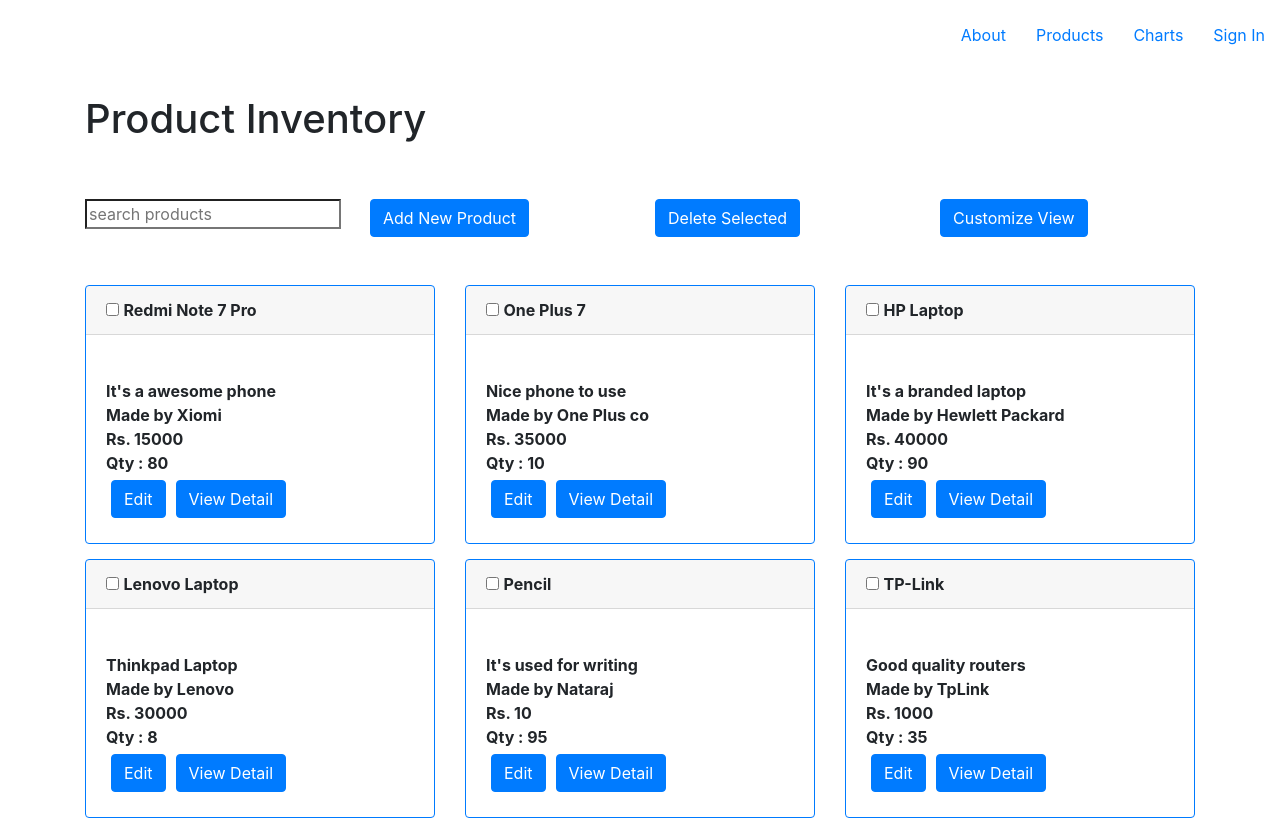
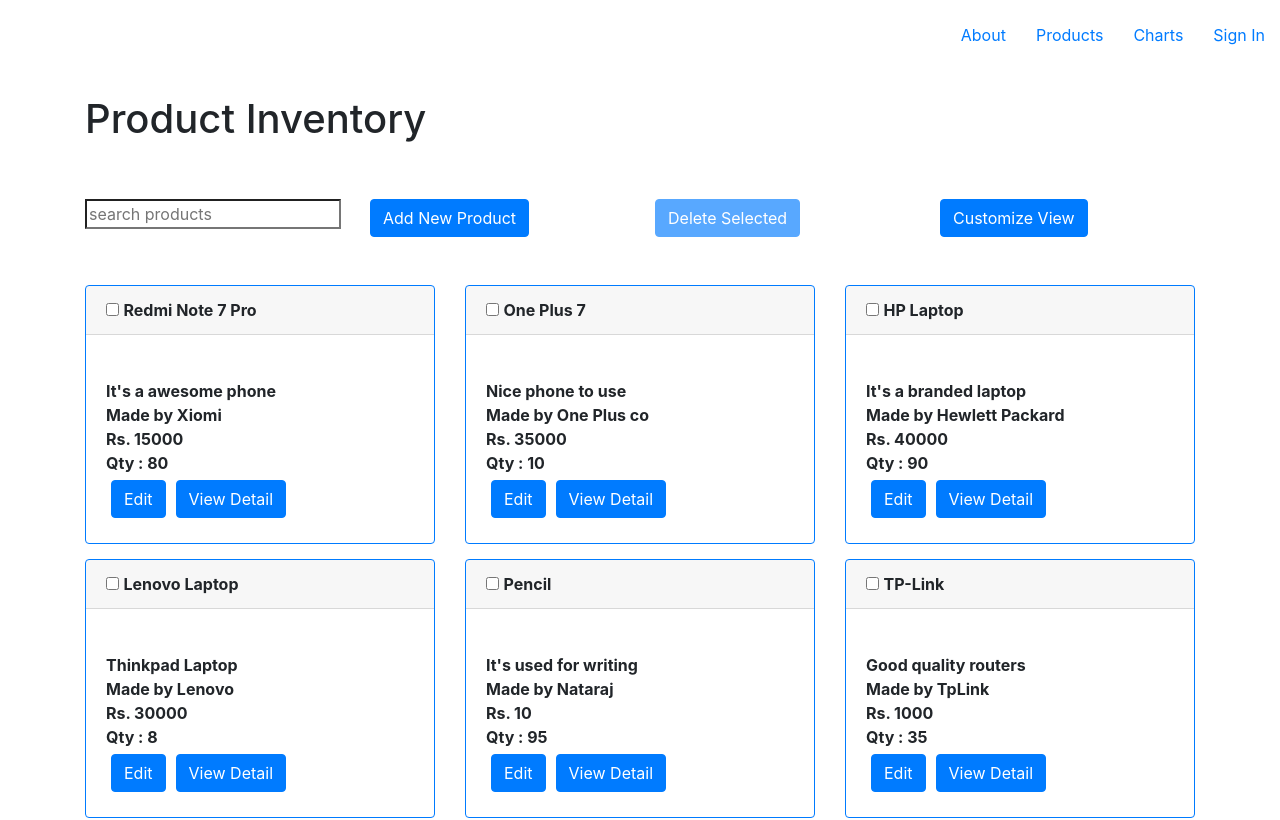
Before and after one commit to mdaadil89/prd-inventory, a React (Create React App) app: page /products in a window 1280 px wide. Shown: the top 820 px of the page. Built offline with nearby package versions, Linux system fonts and the light colour scheme; data requests are answered from the project's data file; the HTML template or start-up script is replaced by a standard one.

Commit message:
Adding Gaurd for Deletion

```diff
--- a/src/components/products/productList.component.js
+++ b/src/components/products/productList.component.js
@@ -35,19 +35,27 @@
     deleteSelected(){
 
 
-      this.props.deleteSelected(this.id)
-          if(this.id.length===1)
+      if(this.id.length === 0)
+      alert("Please Select Items for deletion")
 
-          alert('Selected product is deleted!');
-          else
-          alert('Selected prodcuts are deleted!');
+
+      if(this.id.length===1)
+          {
+            alert('Selected product is deleted!');
+          this.props.deleteSelected(this.id)
+        }
+          else if(this.id.length>1)
+          {
+            alert('Selected prodcuts are deleted!');
+          this.props.deleteSelected(this.id)
+          }
 
         this.id=[]
     }
     render() {
 
       const {searchfield} =this.state
-      const {products} = this.props
+      const {products, loggedIn} = this.props
       const filteredProducts = products.filter(product => {
         return product.name.toLowerCase().includes(searchfield.toLowerCase());
       })
@@ -66,7 +74,7 @@
                     </Col>
 
                     <Col md={3}>
-                    <Button onClick={() => this.deleteSelected()}>Delete Selected</Button>
+                    <Button onClick={() => this.deleteSelected()} disabled={!loggedIn}>Delete Selected</Button>
                     </Col>
 
                     <Col md={3}>
@@ -83,12 +91,13 @@
 }
 
 function mapStateToProps(state)  {
-
+  const { loggedIn } = state.authentication;
   // const {products } = (state && state.products) || [] ;
   //  console.log("state = "+ JSON.stringify(state, null, 4))
   //  console.log("products ="+ JSON.stringify(products, null, 4))
     return {
-      products : state.products
+      products : state.products,
+      loggedIn : loggedIn
     };
 
   }
```
